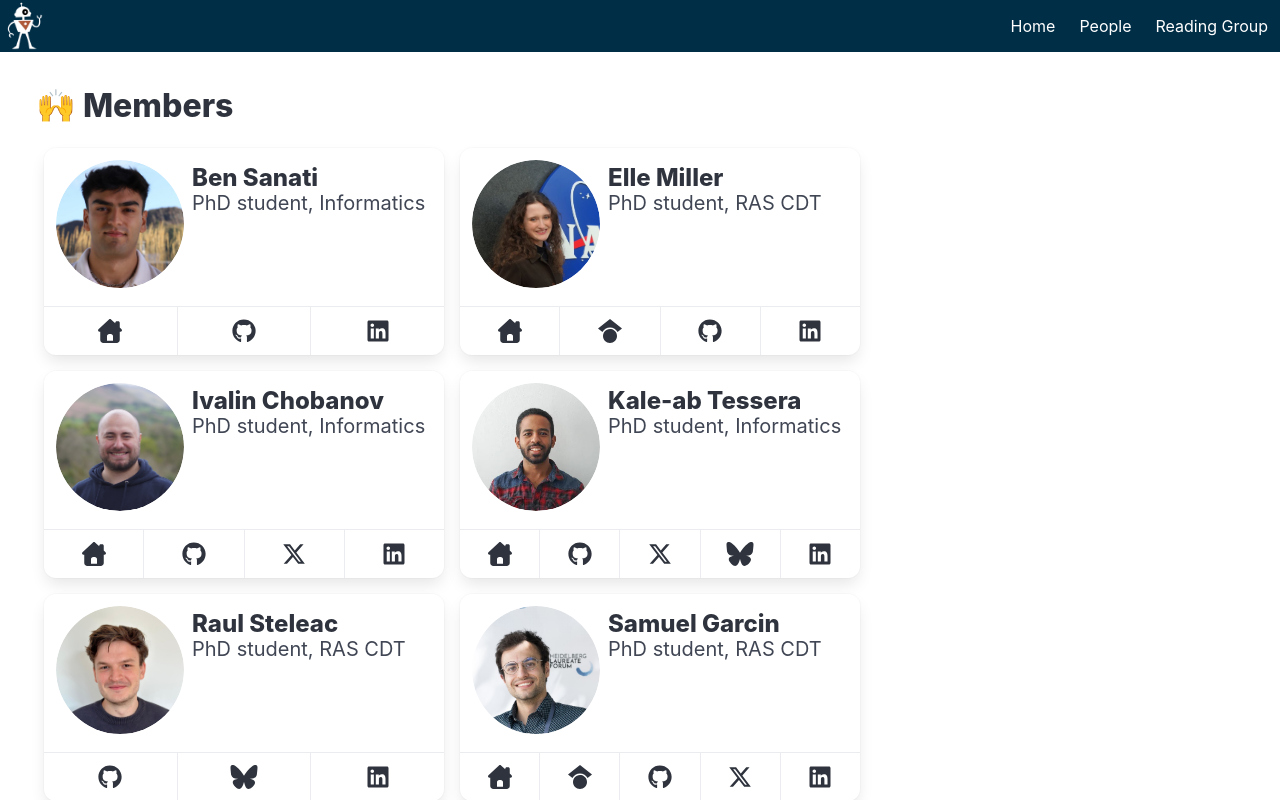
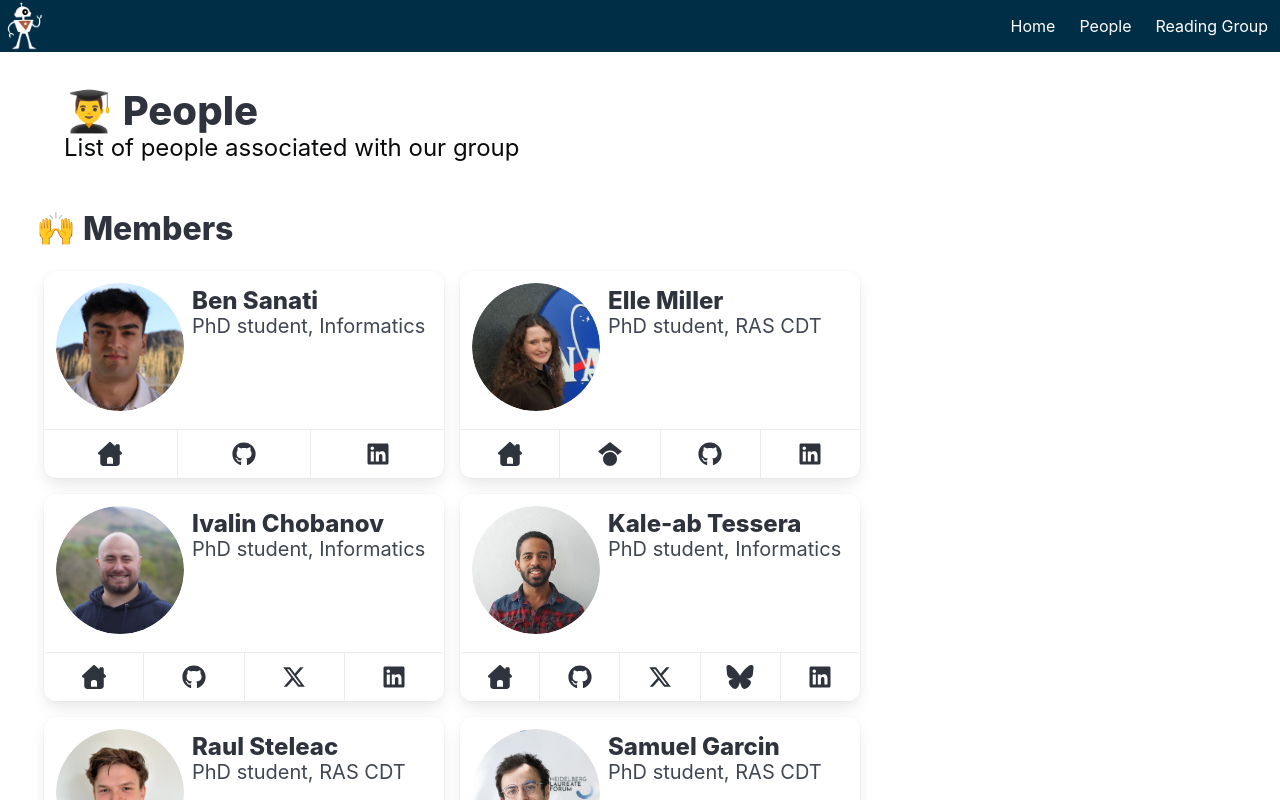
Before and after one commit to edinburgh-rl/edinburgh-rl.github.io, a Next.js app: page /people in a window 1280 px wide. Shown: the top 800 px of the page. Built offline with nearby package versions, Linux system fonts and the light colour scheme.

Commit message:
refactor: added title in the people page

```diff
--- a/app/people/page.tsx
+++ b/app/people/page.tsx
@@ -5,8 +5,8 @@ import { groupByType, PeopleFrontMatter } from "@/lib/people-data-utils";
 import { Metadata } from "next";
 
 export const metadata: Metadata = {
-  title: "People | MARBLE",
-  description: "Current and past memebers of MARBLE",
+    title: "People | MARBLE",
+    description: "Current and past memebers of MARBLE",
 };
 
 async function getData() {
@@ -17,6 +17,14 @@ export default async function People() {
     const data = await getData();
     return (
         <PageLayout>
+            <div className="hero is-white is-small">
+                <div className="hero-body">
+                    <div className="container">
+                        <h1 className="title is-2">👨‍🎓 People</h1>
+                        <p className="subtitle is-4">List of people associated with our group</p>
+                    </div>
+                </div>
+            </div>
             {data.map((type) => (
                 <section key={type.type} className="section p-5">
                     <h1>{type.icon} {type.type}</h1>
```
